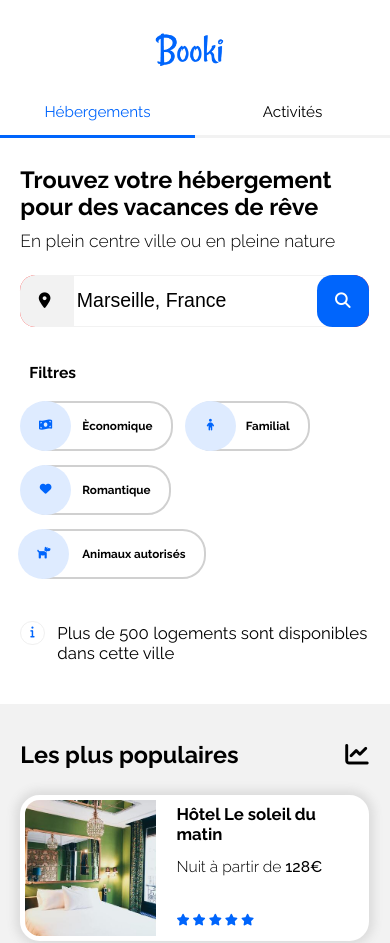
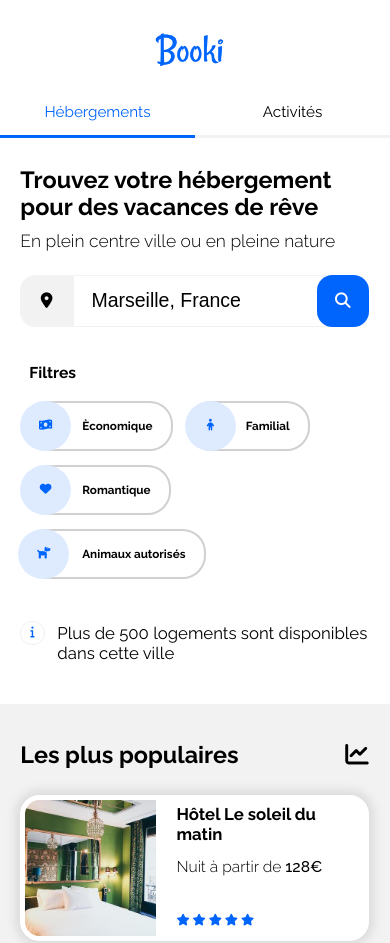
Before and after one commit to OpenclassroomsProject/P2_Manceau_code, a plain HTML site: page index.html in a window 390 px wide. Shown: the top 943 px of the page. Drawn offline with Linux system fonts and the light colour scheme.

Commit message:
Finalisation des dernieres retouches a faire -- Projet terminé

```diff
--- a/css/index/mobile.css
+++ b/css/index/mobile.css
@@ -54,21 +54,23 @@ form{
     height: 13.28125vw;
     border-radius: 4vw;
     margin-bottom: 9.448818897637795vw;
-    background: red;
 }
-form i.fas{
+form .fas{
     width: 15.160349854227405%;
     font-size: 4vw;
 }
 form input[type=text]{
     width: 73.032069970845481%;
+    padding-left: 4.427083333333333vw;
     font-size: 5vw;
 }
 .submit_desktop{
     display: none;
 }
-.submit_mobile{
-    display: block;
+button.submit_mobile{
+    display: flex;
+    align-items: center;
+    justify-content: center;
     width: 13.28125vw;
     height: inherit;
     position: absolute;
--- a/css/index/style.css
+++ b/css/index/style.css
@@ -77,18 +77,14 @@ form {
   border-radius:1.3vw;
   overflow: hidden;
 }
-form i.fas{
+form .fas{
+  display: flex;
+  align-items: center;
+  justify-content: center;
   width: 12.380952380952381%;
   background: #F2F2F2;
   font-size: 1.2vw;
-}
-form i.fas::before{
   color: black;
-  height: 100%;
-  width: 100%;
-  position: relative;
-  top: 35%;
-  left: 35%;
 }
 input{
   margin: 0;
@@ -109,7 +105,7 @@ form input[type=submit]{
   font-weight: 800;
   width: 9.305555555555556vw;
 }
-.submit_mobile{
+button.submit_mobile{
   display: none;
 }
 
--- a/index.html
+++ b/index.html
@@ -29,7 +29,7 @@
         <h1> Trouvez votre hébergement pour des vacances de rêve</h1>
         <p>En plein centre ville ou en pleine nature</p>
         <form action="/" method="post">
-            <i class="fas fa-map-marker-alt"></i>
+            <div class="fas fa-map-marker-alt"></div>
             <input type="text" name="search" value="Marseille, France">
             <input class="submit_desktop" type="submit" value="Rechercher">
             <button type="submit" class="submit_mobile fas fa-search"></button>
```
